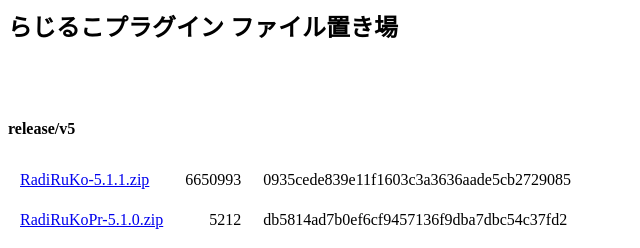
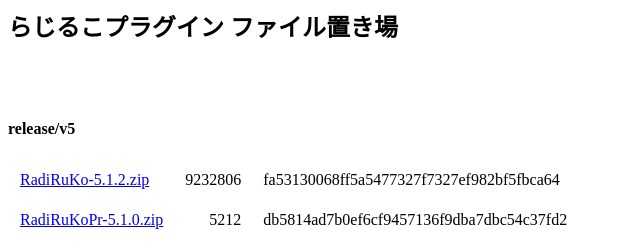
Before and after one commit to t-yoshi/RadiRuKo-Plugin, a plain HTML site: page docs/index.html in a window 1280 px wide. Shown: the top 248 px of the page, 0-640 px from the left. Drawn offline with Linux system fonts and the light colour scheme.

Commit message:
modified:   index.html

```diff
--- a/docs/index.html
+++ b/docs/index.html
@@ -20,7 +20,7 @@
 
 <h4>release/v5</h4>
 <table>
- <tr><td><a href=release/v5/RadiRuKo-5.1.1.zip>RadiRuKo-5.1.1.zip</a><td align=right>6650993<td>0935cede839e11f1603c3a3636aade5cb2729085
+ <tr><td><a href=release/v5/RadiRuKo-5.1.2.zip>RadiRuKo-5.1.2.zip</a><td align=right>9232806<td>fa53130068ff5a5477327f7327ef982bf5fbca64
  <tr><td><a href=release/v5/RadiRuKoPr-5.1.0.zip>RadiRuKoPr-5.1.0.zip</a><td align=right>5212<td>db5814ad7b0ef6cf9457136f9dba7dbc54c37fd2
  <tr><td><a href=release/v5/RakuFM-5.1.0.zip>RakuFM-5.1.0.zip</a><td align=right>4885<td>fa05a96c4fa4aeece5fee892c59233134c369bc1
 </table>
```
